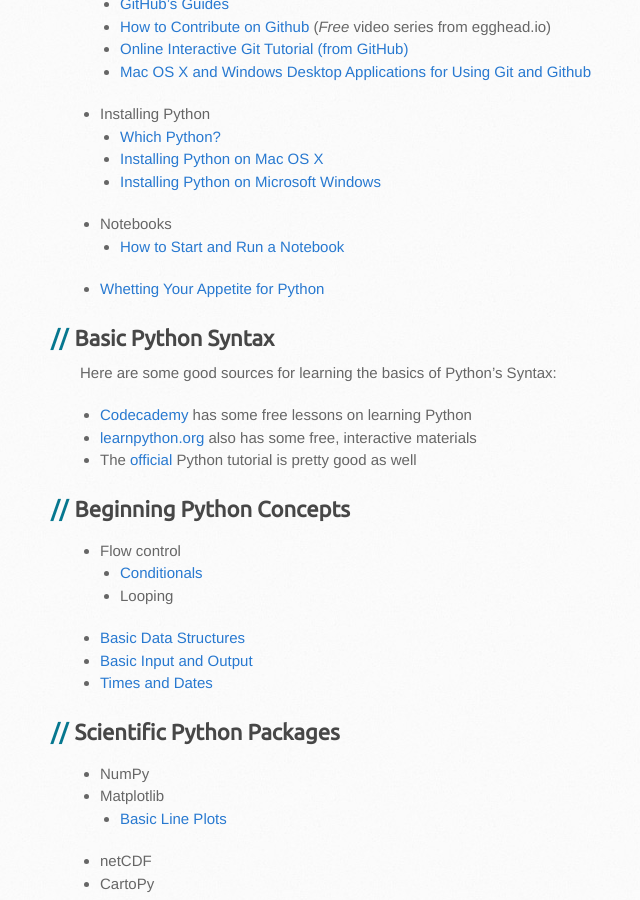
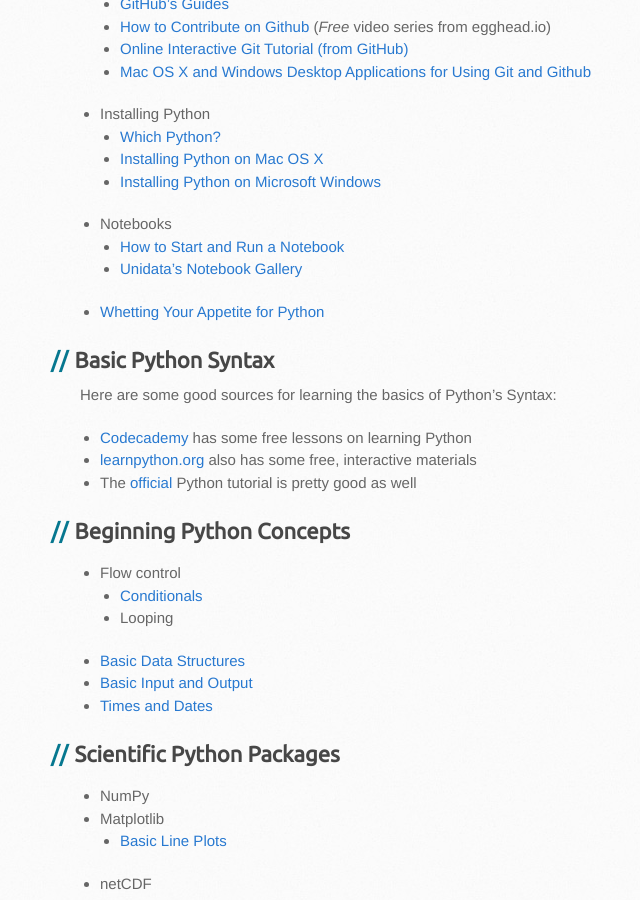
Before and after one commit to Unidata/online-python-training, a Jekyll site: the page built from index.md, in a window 1280 px wide and 900 px high, scrolled down 901 px. Shown: the whole window, without its empty margins (90-730 px from the left). Built offline with Jekyll 4.4.1, drawn with Linux system fonts in a browser that asks for light colours; some web fonts are replaced.

Commit message:
ENH: Add link to notebook-gallery (Fixes #90)

```diff
--- a/index.md
+++ b/index.md
@@ -37,6 +37,7 @@
   - [Installing Python on Microsoft Windows](conda-windows.html)
 - Notebooks
   - [How to Start and Run a Notebook](notebook.html)
+  - [Unidata's Notebook Gallery](http://unidata.github.io/notebook-gallery)
 - [Whetting Your Appetite for Python](http://nbviewer.jupyter.org/github/Unidata/online-python-training/blob/master/notebooks/Whetting%20Your%20Appetite%20for%20Python.ipynb)
 
 ## Basic Python Syntax
```
